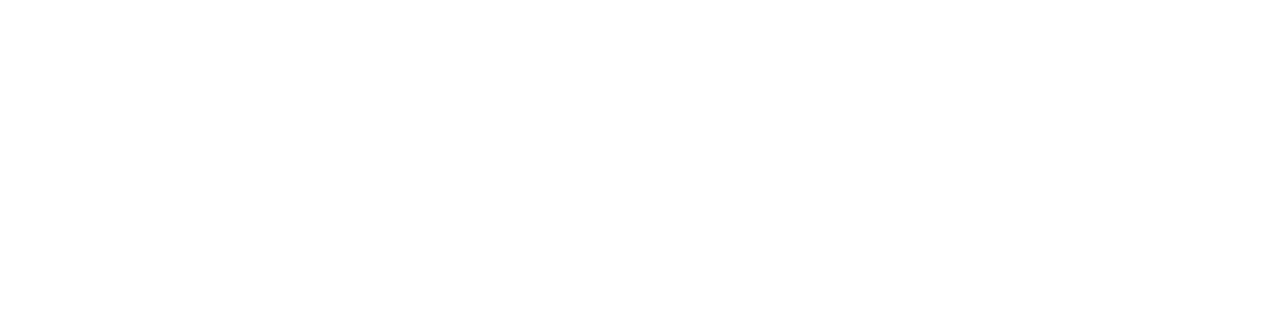
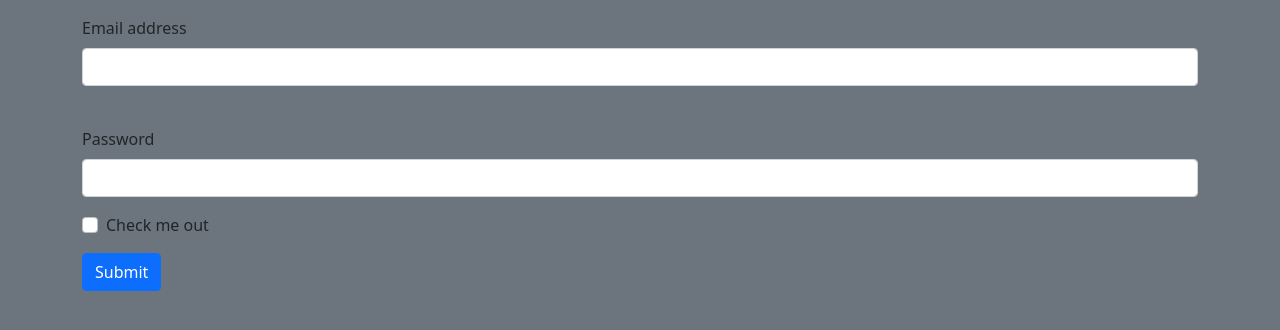
Before and after one commit to BiP00/desafio_mercadopublico, a website: page index.html in a window 1280 px wide. Drawn offline with nearby package versions, Linux system fonts and the light colour scheme.

Commit message:
cambios en el background del index y explicación agregada en el readme

```diff
--- a/index.html
+++ b/index.html
@@ -4,9 +4,31 @@
     <meta charset="UTF-8">
     <meta http-equiv="X-UA-Compatible" content="IE=edge">
     <meta name="viewport" content="width=device-width, initial-scale=1.0">
-    <title>Consultas MercadoPublico</title>
+    <title>Consultas Mercado Publico</title>
+    <link href="https://cdn.jsdelivr.net/npm/bootstrap@5.1.3/dist/css/bootstrap.min.css" rel="stylesheet" integrity="sha384-1BmE4kWBq78iYhFldvKuhfTAU6auU8tT94WrHftjDbrCEXSU1oBoqyl2QvZ6jIW3" crossorigin="anonymous">
+
 </head>
-<body>
-
+<body class="p-3 bg-secondary">
+    <div class="container">
+        <form class="align-middle">
+            <div class="mb-3">
+              <label for="exampleInputEmail1" class="form-label">Email address</label>
+              <input type="email" class="form-control" id="exampleInputEmail1" aria-describedby="emailHelp">
+              <div id="emailHelp" class="form-text">We'll never share your email with anyone else.</div>
+            </div>
+            <div class="mb-3">
+              <label for="exampleInputPassword1" class="form-label">Password</label>
+              <input type="password" class="form-control" id="exampleInputPassword1">
+            </div>
+            <div class="mb-3 form-check">
+              <input type="checkbox" class="form-check-input" id="exampleCheck1">
+              <label class="form-check-label" for="exampleCheck1">Check me out</label>
+            </div>
+            <button type="submit" class="btn btn-primary">Submit</button>
+          </form>
+    </div>
+    <script src="node_modules/bootstrap/dist/js/bootstrap.bundle.js"></script>
+    <script src="node_modules/jquery/dist/jquery.min.js"></script>
+    <script src="https://cdn.jsdelivr.net/npm/bootstrap@5.1.3/dist/js/bootstrap.bundle.min.js" integrity="sha384-ka7Sk0Gln4gmtz2MlQnikT1wXgYsOg+OMhuP+IlRH9sENBO0LRn5q+8nbTov4+1p" crossorigin="anonymous"></script>
 </body>
 </html>
```
Also changed, not shown: package.json (added, +22 -0 lines), README.md, 2 other files.
